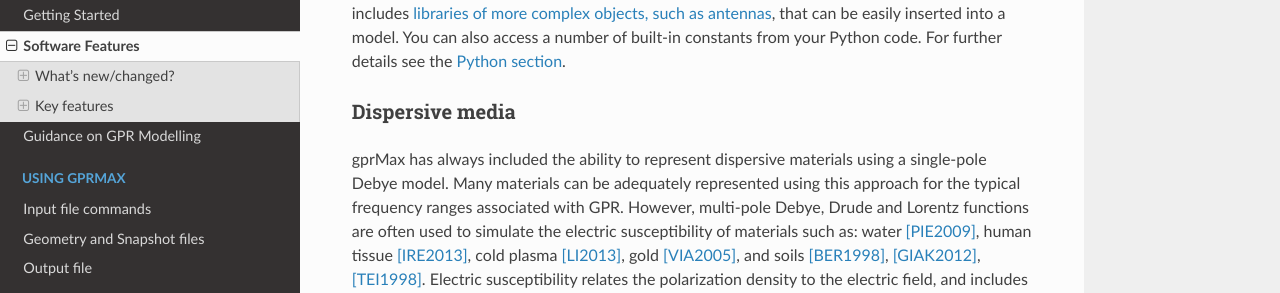
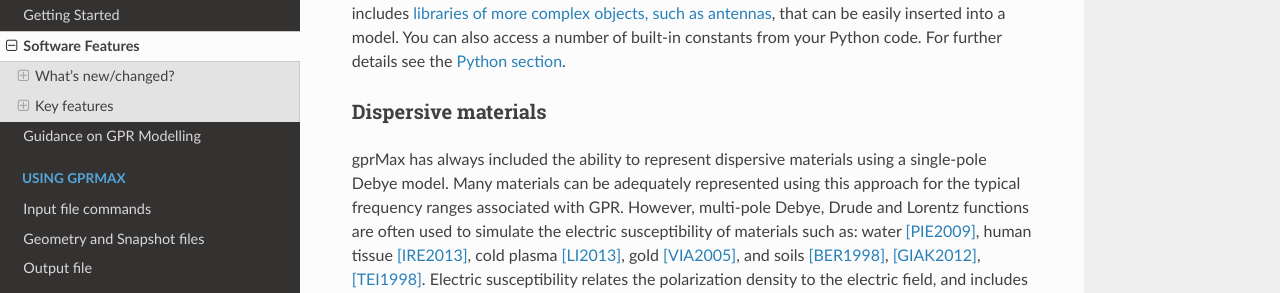
Before and after one commit to gprMax/gprMax, a Sphinx documentation site: the page built from docs/source/features.rst, in a window 1280 px wide and 1400 px high, scrolled down 2761 px. Shown: the part 162-455 px from the top of the window. Built offline with Sphinx 7.4.7 and the Read the Docs theme 2.0.0, drawn with Linux system fonts in a browser that asks for light colours; some of the changed text lies outside the part shown.

Commit message:
Changed some headings.

```diff
--- a/docs/source/features.rst
+++ b/docs/source/features.rst
@@ -92,8 +92,8 @@
 
 The input file has now been made scriptable by permitting blocks of Python code to be specified between ``#python`` and ``#end_python`` commands. The code is executed when the input file is read by gprMax. You don't need any external tools, such as MATLAB, to generate larger, more complex input files for building intricate models. Python scripting means that gprMax now includes :ref:`libraries of more complex objects, such as antennas <antennas>`, that can be easily inserted into a model. You can also access a number of built-in constants from your Python code. For further details see the :ref:`Python section <python>`.
 
-Dispersive media
-----------------
+Dispersive materials
+--------------------
 
 gprMax has always included the ability to represent dispersive materials using a single-pole Debye model. Many materials can be adequately represented using this approach for the typical frequency ranges associated with GPR. However, multi-pole Debye, Drude and Lorentz functions are often used to simulate the electric susceptibility of materials such as: water [PIE2009]_, human tissue [IRE2013]_, cold plasma [LI2013]_, gold [VIA2005]_, and soils [BER1998]_, [GIAK2012]_, [TEI1998]_. Electric susceptibility relates the polarization density to the electric field, and includes both the real and imaginary parts of the complex electric permittivity variation. In the new version of gprMax a recursive convolution based method is used to express dispersive properties as apparent current density sources [GIA2014]_. A major advantage of this implementation is that it creates an inclusive susceptibility function that holds, as special cases, Debye, Drude and Lorentz materials. For further details see the :ref:`material commands section <materials>`.
 
@@ -113,8 +113,8 @@
 
 gprMax now includes Python modules with pre-defined models of antennas that behave similarly to commercial antennas [WAR2011]_. Currently models of antennas similar to Geophysical Survey Systems, Inc. (GSSI) (http://www.geophysical.com) 1.5 GHz (Model 5100) antenna, and MALA Geoscience (http://www.malags.com/) 1.2 GHz antenna are included. By taking advantage of Python scripting in input files, using such complex structures in a model is straightforward without having to be built step-by-step by the user. For further details see the :ref:`Python section <python>`.
 
-Anisotropy
-----------
+Anisotropic materials
+---------------------
 
 It is possible to specify objects that have diagonal anisotropy which allows materials such as wood and fibre-reinforced composites, often imaged with GPR, to be more accurately modelled. Standard isotropic objects specify one material identifier that defines the same properties in x, y, and z directions. However, every volumetric object building command can also be specified with three material identifiers, which allows properties for the x, y, and z directions to be separately defined.
 
```
